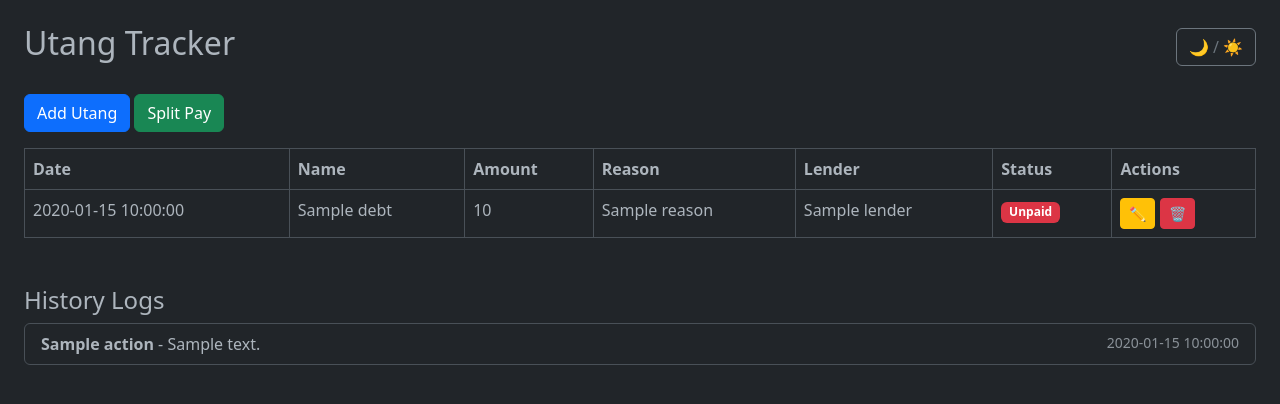
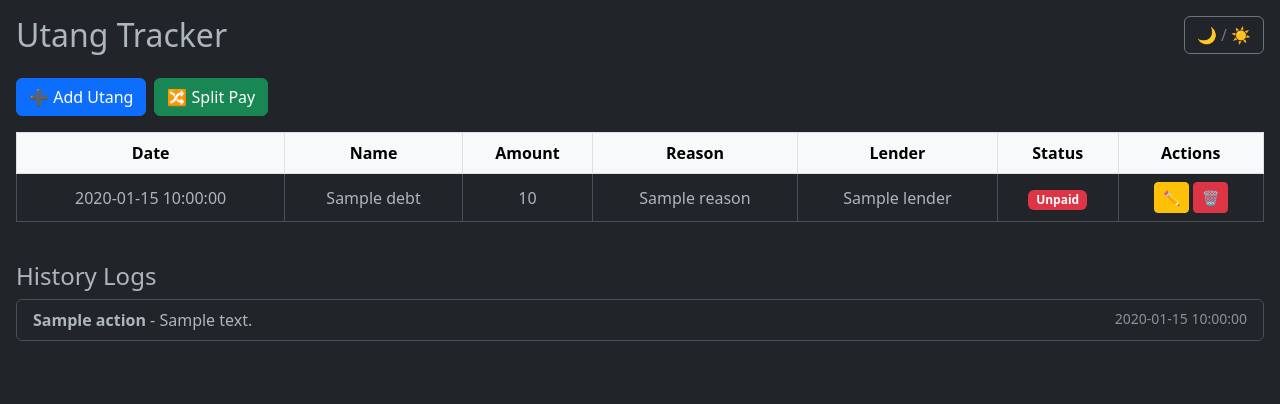
Before and after one commit to aalvincris03/Mainu, a Flask app: template Split/templates/index.html in a window 1280 px wide. Shown: the top 404 px of the page. Run offline with Flask 3, Linux system fonts and the light colour scheme; the template is opened without the code that fills it: most values are stand-ins (such as "Sample title", 1, 10 or a date in 2020).

Commit message:
Update index.html

```diff
--- a/Split/templates/index.html
+++ b/Split/templates/index.html
@@ -1,29 +1,34 @@
 <!DOCTYPE html>
 <html lang="en" data-bs-theme="dark">
 <head>
-  <meta charset="UTF-8">
-  <meta name="viewport" content="width=device-width, initial-scale=1">
-  <title>Utang Split Tracker</title>
-  <link href="https://cdn.jsdelivr.net/npm/bootstrap@5.3.0/dist/css/bootstrap.min.css" rel="stylesheet">
+  <meta charset="UTF-8" />
+  <meta name="viewport" content="width=device-width, initial-scale=1" />
+  <title>Utang Tracker</title>
+  <link href="https://cdn.jsdelivr.net/npm/bootstrap@5.3.0/dist/css/bootstrap.min.css" rel="stylesheet" />
   <script src="https://cdn.jsdelivr.net/npm/bootstrap@5.3.0/dist/js/bootstrap.bundle.min.js"></script>
 </head>
-<body class="p-4">
-  <div class="d-flex justify-content-between align-items-center mb-4">
-    <h2>Utang Tracker</h2>
-    <button id="themeToggle" class="btn btn-outline-secondary">
-      🌙 / ☀️
-    </button>
+<body class="p-3">
+  <div class="d-flex justify-content-between align-items-center mb-3 flex-wrap">
+    <h2 class="mb-2">Utang Tracker</h2>
+    <button id="themeToggle" class="btn btn-outline-secondary mb-2">🌙 / ☀️</button>
   </div>
 
-  <div class="mb-3">
-    <button class="btn btn-primary" data-bs-toggle="modal" data-bs-target="#addModal">Add Utang</button>
-    <button class="btn btn-success" data-bs-toggle="modal" data-bs-target="#splitModal">Split Pay</button>
+  <div class="mb-3 d-flex gap-2 flex-wrap">
+    <button class="btn btn-primary" data-bs-toggle="modal" data-bs-target="#addModal">➕ Add Utang</button>
+    <button class="btn btn-success" data-bs-toggle="modal" data-bs-target="#splitModal">🔀 Split Pay</button>
   </div>
 
-  <table class="table table-bordered table-hover">
-    <thead>
+  <div class="table-responsive">
+    <table class="table table-bordered table-hover align-middle text-center">
+      <thead class="table-light">
         <tr>
-        <th>Date</th><th>Name</th><th>Amount</th><th>Reason</th><th>Lender</th><th>Status</th><th>Actions</th>
+          <th>Date</th>
+          <th>Name</th>
+          <th>Amount</th>
+          <th>Reason</th>
+          <th>Lender</th>
+          <th>Status</th>
+          <th>Actions</th>
         </tr>
       </thead>
       <tbody>
@@ -35,7 +40,9 @@
           <td>{{ d.reason }}</td>
           <td>{{ d.lender }}</td>
           <td>
-          <span class="badge {{ 'bg-success' if d.status else 'bg-danger' }}">{{ 'Paid' if d.status else 'Unpaid' }}</span>
+            <span class="badge {{ 'bg-success' if d.status else 'bg-danger' }}">
+              {{ 'Paid' if d.status else 'Unpaid' }}
+            </span>
           </td>
           <td>
             <button class="btn btn-sm btn-warning" data-bs-toggle="modal" data-bs-target="#editModal{{ d.id }}">✏️</button>
@@ -44,17 +51,20 @@
         </tr>
 
         <!-- Edit Modal -->
-      <div class="modal fade" id="editModal{{ d.id }}" tabindex="-1">
+        <div class="modal fade" id="editModal{{ d.id }}" tabindex="-1" aria-hidden="true">
           <div class="modal-dialog">
             <form class="modal-content" onsubmit="editDebt(event, {{ d.id }})">
-            <div class="modal-header"><h5 class="modal-title">Edit Utang</h5></div>
+              <div class="modal-header">
+                <h5 class="modal-title">Edit Utang</h5>
+                <button type="button" class="btn-close" data-bs-dismiss="modal"></button>
+              </div>
               <div class="modal-body">
-              <input name="name" class="form-control mb-2" value="{{ d.name }}" required>
-              <input name="amount" type="number" step="0.01" class="form-control mb-2" value="{{ d.amount }}" required>
-              <input name="reason" class="form-control mb-2" value="{{ d.reason }}" required>
-              <input name="lender" class="form-control mb-2" value="{{ d.lender }}" required>
+                <input name="name" class="form-control mb-2" value="{{ d.name }}" required />
+                <input name="amount" type="number" step="0.01" class="form-control mb-2" value="{{ d.amount }}" required />
+                <input name="reason" class="form-control mb-2" value="{{ d.reason }}" required />
+                <input name="lender" class="form-control mb-2" value="{{ d.lender }}" required />
                 <div class="form-check">
-                <input name="status" class="form-check-input" type="checkbox" {{ 'checked' if d.status else '' }}>
+                  <input name="status" class="form-check-input" type="checkbox" {% if d.status %}checked{% endif %} />
                   <label class="form-check-label">Paid</label>
                 </div>
               </div>
@@ -67,11 +77,16 @@
         </div>
 
         <!-- Delete Modal -->
-      <div class="modal fade" id="deleteModal{{ d.id }}" tabindex="-1">
+        <div class="modal fade" id="deleteModal{{ d.id }}" tabindex="-1" aria-hidden="true">
           <div class="modal-dialog">
             <form class="modal-content" onsubmit="deleteDebt(event, {{ d.id }})">
-            <div class="modal-header"><h5 class="modal-title">Delete Utang</h5></div>
-            <div class="modal-body">Are you sure?</div>
+              <div class="modal-header">
+                <h5 class="modal-title">Delete Confirmation</h5>
+                <button type="button" class="btn-close" data-bs-dismiss="modal"></button>
+              </div>
+              <div class="modal-body">
+                Are you sure you want to delete this entry?
+              </div>
               <div class="modal-footer">
                 <button class="btn btn-secondary" data-bs-dismiss="modal">Cancel</button>
                 <button class="btn btn-danger" type="submit">Delete</button>
@@ -82,22 +97,26 @@
         {% endfor %}
       </tbody>
     </table>
+  </div>
 
   <!-- Add Modal -->
-  <div class="modal fade" id="addModal" tabindex="-1">
+  <div class="modal fade" id="addModal" tabindex="-1" aria-hidden="true">
     <div class="modal-dialog">
       <form class="modal-content" onsubmit="addDebt(event)">
-        <div class="modal-header"><h5 class="modal-title">Add Utang</h5></div>
+        <div class="modal-header">
+          <h5 class="modal-title">Add Utang</h5>
+          <button type="button" class="btn-close" data-bs-dismiss="modal"></button>
+        </div>
         <div class="modal-body">
-          <input name="date" type="date" class="form-control mb-2" required>
-          <input list="names" name="name" class="form-control mb-2" placeholder="Name" required>
+          <input name="date" type="date" class="form-control mb-2" required />
+          <input list="names" name="name" class="form-control mb-2" placeholder="Name" required />
           <datalist id="names">{% for n in names %}<option value="{{ n }}">{% endfor %}</datalist>
-          <input name="amount" type="number" step="0.01" class="form-control mb-2" required>
-          <input name="reason" class="form-control mb-2" required>
-          <input list="lenders" name="lender" class="form-control mb-2" placeholder="Lender" required>
+          <input name="amount" type="number" step="0.01" class="form-control mb-2" required />
+          <input name="reason" class="form-control mb-2" required />
+          <input list="lenders" name="lender" class="form-control mb-2" placeholder="Lender" required />
           <datalist id="lenders">{% for l in lenders %}<option value="{{ l }}">{% endfor %}</datalist>
           <div class="form-check">
-            <input name="status" class="form-check-input" type="checkbox">
+            <input name="status" class="form-check-input" type="checkbox" />
             <label class="form-check-label">Paid</label>
           </div>
         </div>
@@ -110,18 +129,21 @@
   </div>
 
   <!-- Split Modal -->
-  <div class="modal fade" id="splitModal" tabindex="-1">
+  <div class="modal fade" id="splitModal" tabindex="-1" aria-hidden="true">
     <div class="modal-dialog">
       <form class="modal-content" onsubmit="splitDebt(event)">
-        <div class="modal-header"><h5 class="modal-title">Split Pay</h5></div>
+        <div class="modal-header">
+          <h5 class="modal-title">Split Pay</h5>
+          <button type="button" class="btn-close" data-bs-dismiss="modal"></button>
+        </div>
         <div class="modal-body">
-          <input name="date" type="date" class="form-control mb-2" required>
+          <input name="date" type="date" class="form-control mb-2" required />
           <select name="names" class="form-control mb-2" multiple required>
             {% for n in names %}<option value="{{ n }}">{{ n }}</option>{% endfor %}
           </select>
-          <input name="amount" type="number" step="0.01" class="form-control mb-2" placeholder="Total Amount" required>
-          <input name="reason" class="form-control mb-2" placeholder="Reason" required>
-          <input list="lenders" name="lender" class="form-control mb-2" placeholder="Lender" required>
+          <input name="amount" type="number" step="0.01" class="form-control mb-2" placeholder="Total Amount" required />
+          <input name="reason" class="form-control mb-2" placeholder="Reason" required />
+          <input list="lenders" name="lender" class="form-control mb-2" placeholder="Lender" required />
         </div>
         <div class="modal-footer">
           <button class="btn btn-secondary" data-bs-dismiss="modal">Cancel</button>
@@ -132,14 +154,17 @@
   </div>
 
   <!-- History Logs -->
-  <h4 class="mt-5">History Logs</h4>
+  <div class="mt-4">
+    <h4>History Logs</h4>
     <ul class="list-group">
       {% for h in history %}
       <li class="list-group-item">
-      <strong>{{ h.action }}</strong> - {{ h.detail }} <small class="text-muted float-end">{{ h.timestamp }}</small>
+        <strong>{{ h.action }}</strong> - {{ h.detail }}
+        <small class="text-muted float-end">{{ h.timestamp }}</small>
       </li>
       {% endfor %}
     </ul>
+  </div>
 
   <script src="/static/script.js"></script>
 </body>
```
Lines whose indentation alone changed are shown as unchanged.
